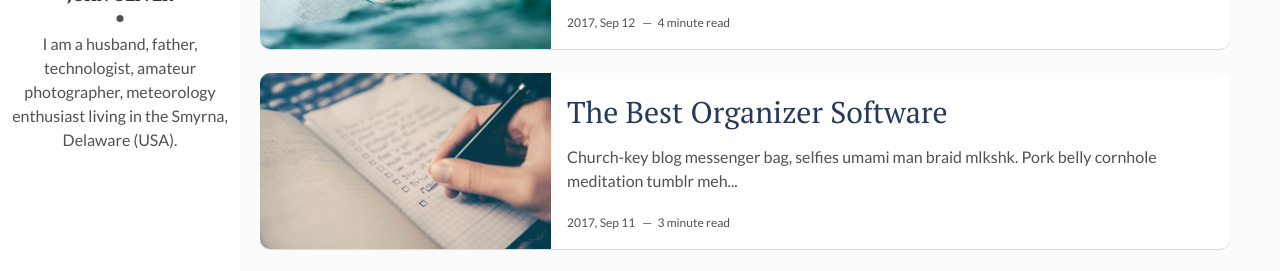
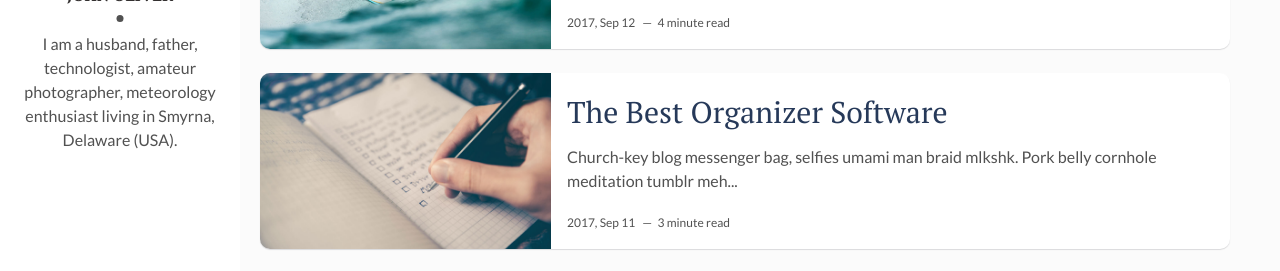
Before and after one commit to joliver3/joliver3.github.io, a Jekyll site: the page built from index.html, in a window 1280 px wide. Shown: the part 147-418 px from the top of the page. Built offline with Jekyll 4.4.1, drawn with Linux system fonts in a browser that asks for light colours; the list of posts is cut into pages by our own code.

Commit message:
Update _config.yml

```diff
--- a/_config.yml
+++ b/_config.yml
@@ -11,7 +11,7 @@
 # Author Settings
 author: John Oliver # add your name
 author-img: david-freeman.jpg # add your photo
-about-author: I am a husband, father, technologist, amateur photographer, meteorology enthusiast living in the Smyrna, Delaware (USA). # add description
+about-author: I am a husband, father, technologist, amateur photographer, meteorology enthusiast living in Smyrna, Delaware (USA). # add description
 social-twitter: # add your Twitter handle
 social-facebook: # add your Facebook handle
 social-github: artemsheludko # add your Github handle
```
